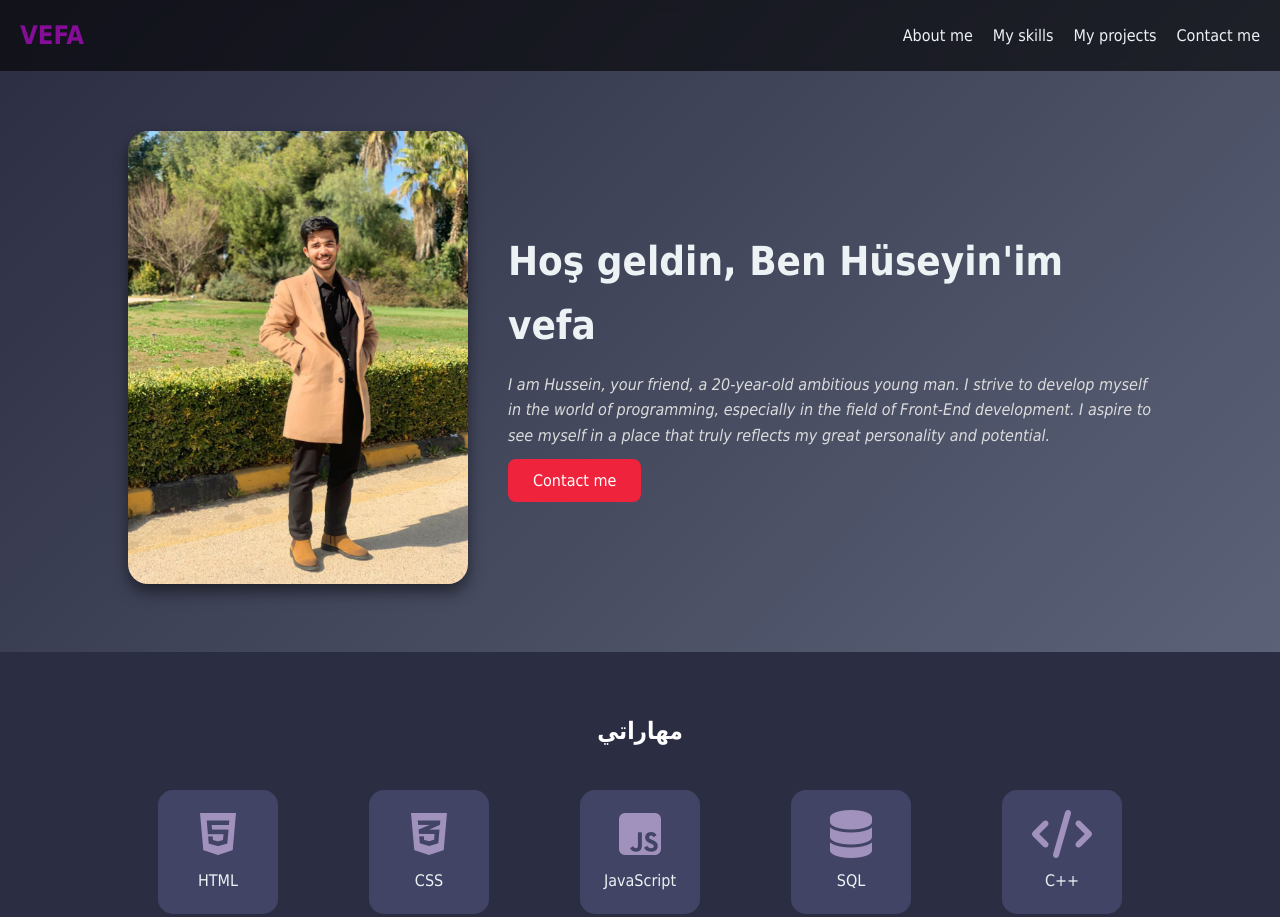
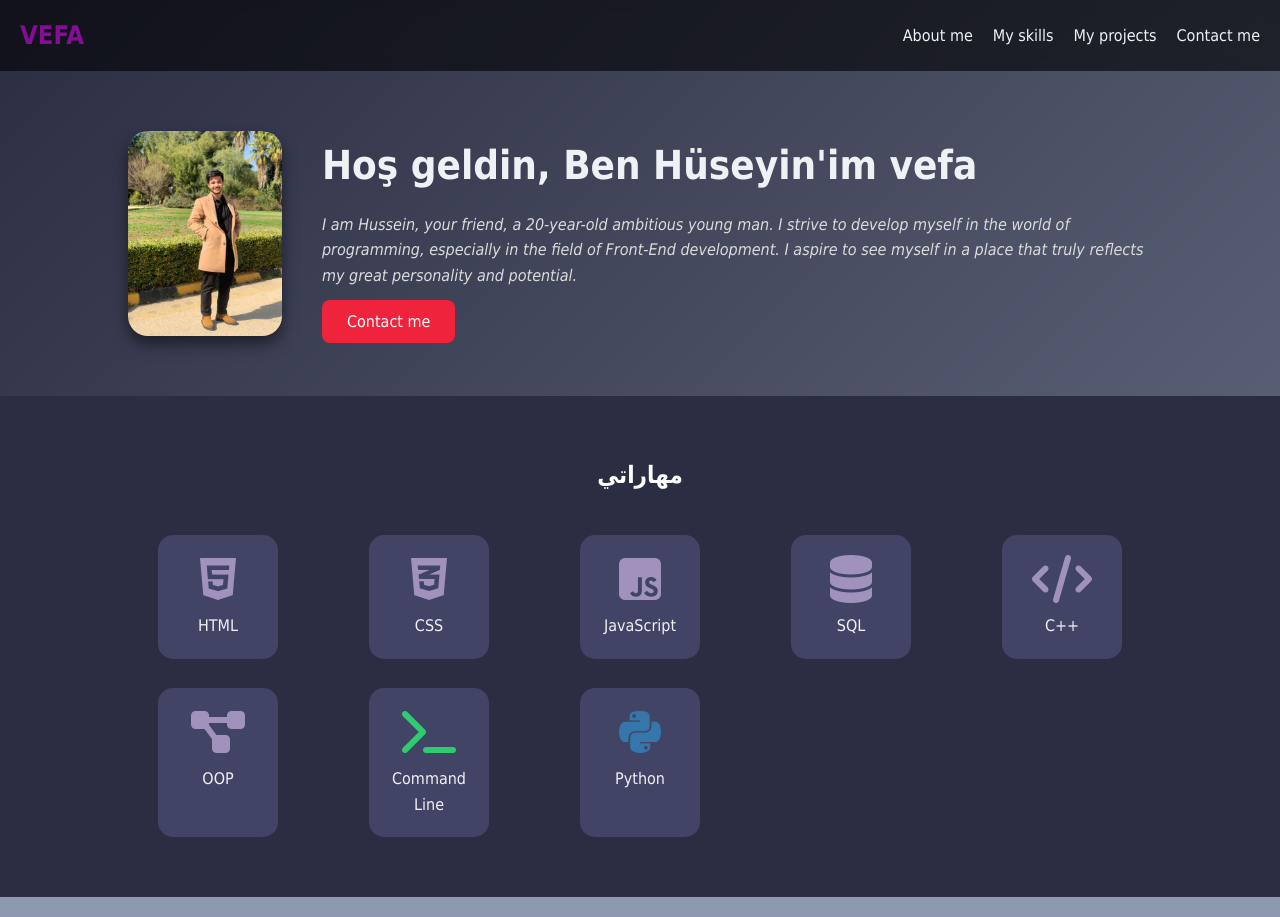
Before and after one commit to hussienalomari7-ui/protfolio, a plain HTML site: page index.html in a window 1280 px wide. Shown: the top 917 px of the page. Drawn offline with nearby package versions, Linux system fonts and the light colour scheme.

Commit message:
Add files via upload

```diff
--- a/style.css
+++ b/style.css
@@ -324,3 +324,21 @@ footer .socials a i.fa-envelope {
   background: rgba(0, 0, 0, 0.8);
   transform: scale(1.1);
 }
+/* يخلي كل العناصر ما تطلع خارج الشاشة */
+* {
+  box-sizing: border-box;
+}
+
+/* يمنع أي سحب يمين/شمال */
+body {
+  margin: 0;
+  padding: 0;
+  overflow-x: hidden;
+}
+
+/* يخلي الصور والفيديو تتناسب مع حجم الشاشة */
+img, video {
+  max-width: 100%;
+  height: auto;
+  display: block;
+}
```
